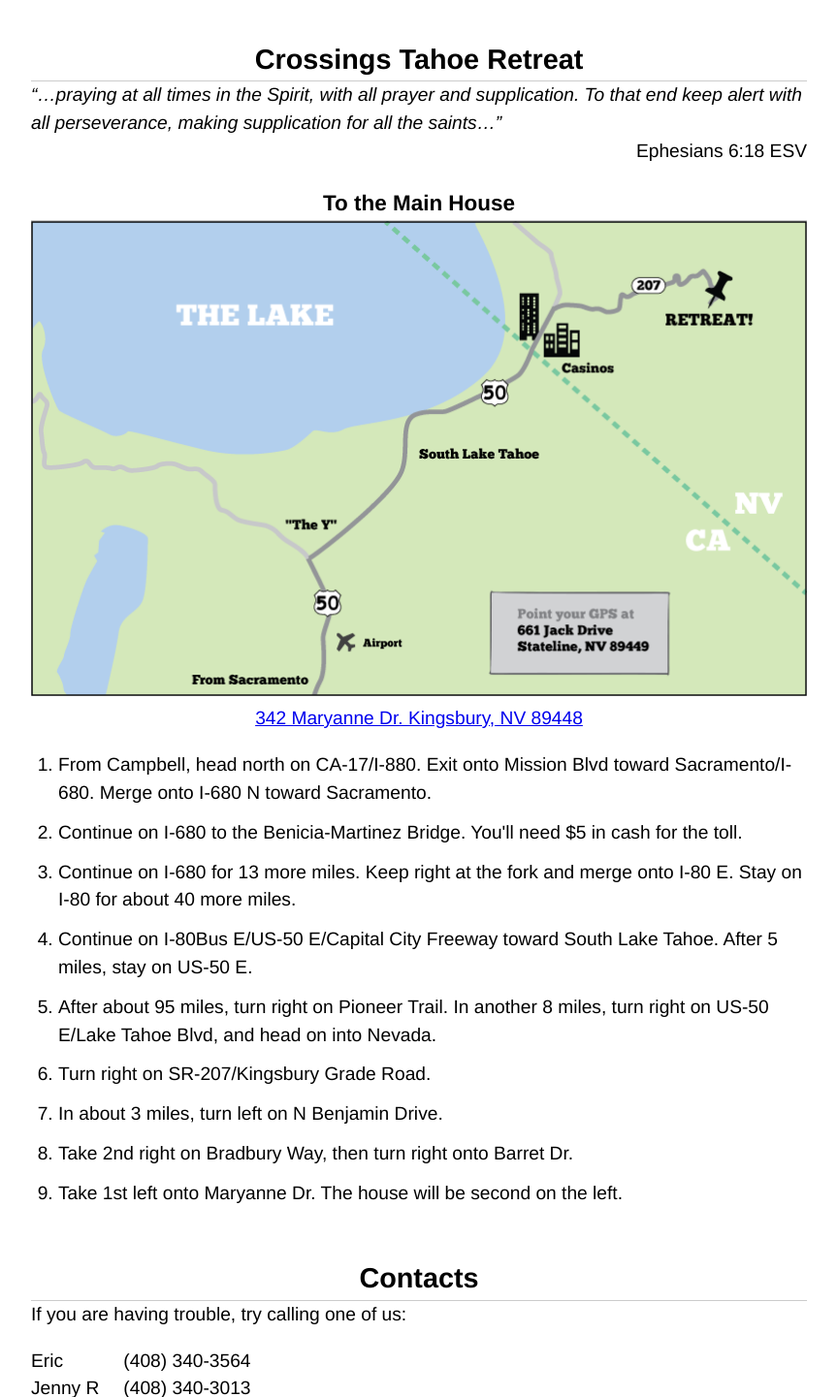
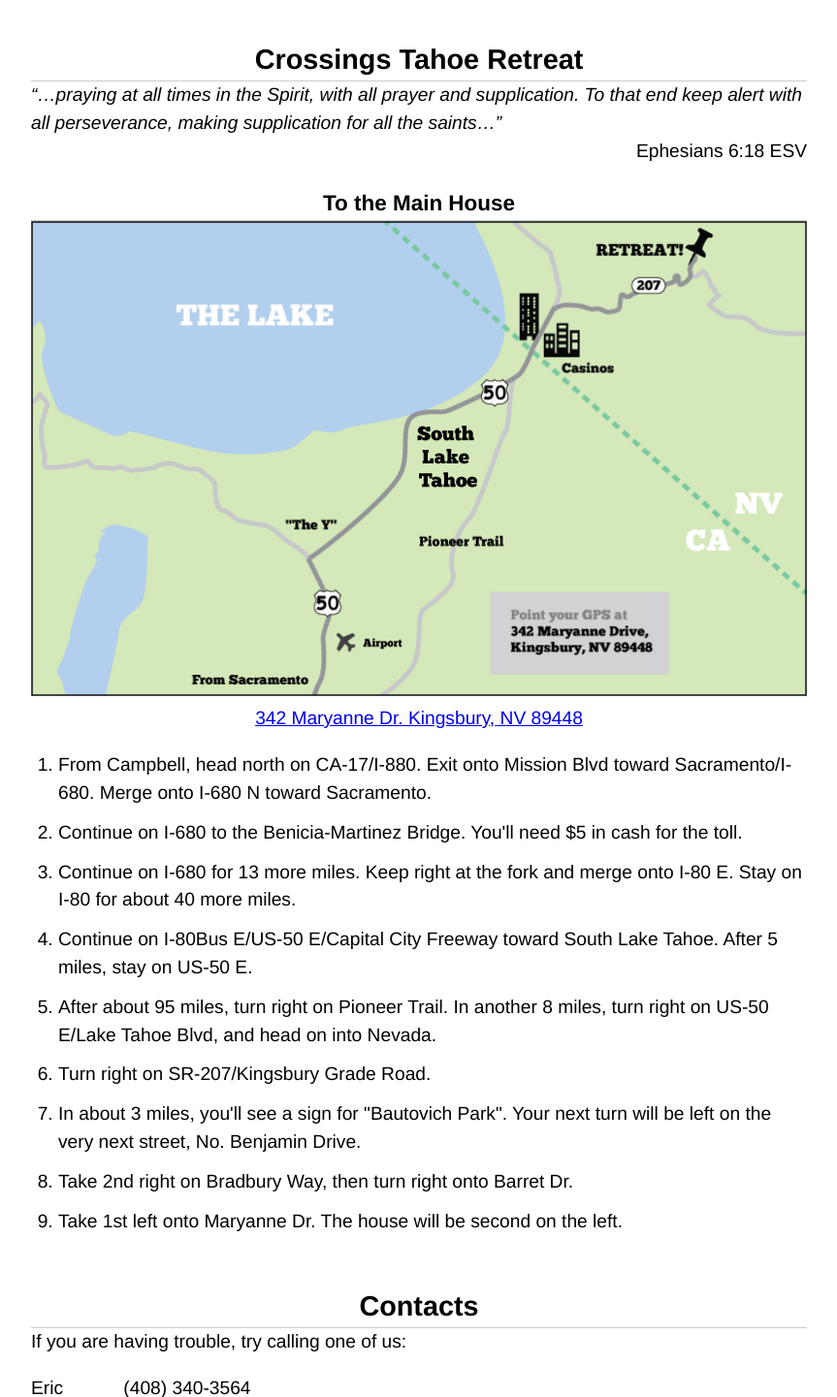
Before and after one commit to Southbay-CityChurch/crossings-community, a PHP site: page /retreat in a window 1280 px wide. Shown: the top 1441 px of the page at 97% size, without its empty margins (208-1071 px from the left). Run offline with PHP 8.4, Linux system fonts and the light colour scheme.

Commit message:
updating map and directions

```diff
--- a/retreat/index.php
+++ b/retreat/index.php
@@ -111,7 +111,7 @@
 					<li>Continue on I-80Bus E/US-50 E/Capital City Freeway toward South Lake Tahoe. After 5 miles, stay on US-50 E.</li>
 					<li>After about 95 miles, turn right on Pioneer Trail. In another 8 miles, turn right on US-50 E/Lake Tahoe Blvd, and head on into Nevada. </li>
 					<li>Turn right on SR-207/Kingsbury Grade Road.</li>
-					<li>In about 3 miles, turn left on N Benjamin Drive.</li>
+					<li>In about 3 miles, you'll see a sign for "Bautovich Park". Your next turn will be left on the very next street, No. Benjamin Drive.</li>
 					<li>Take 2nd right on Bradbury Way, then turn right onto Barret Dr.</li>
 					<li>Take 1st left onto Maryanne Dr. The house will be second on the left.</li>
 				</ol>
```
Also changed, not shown: retreat/images/map.png.
